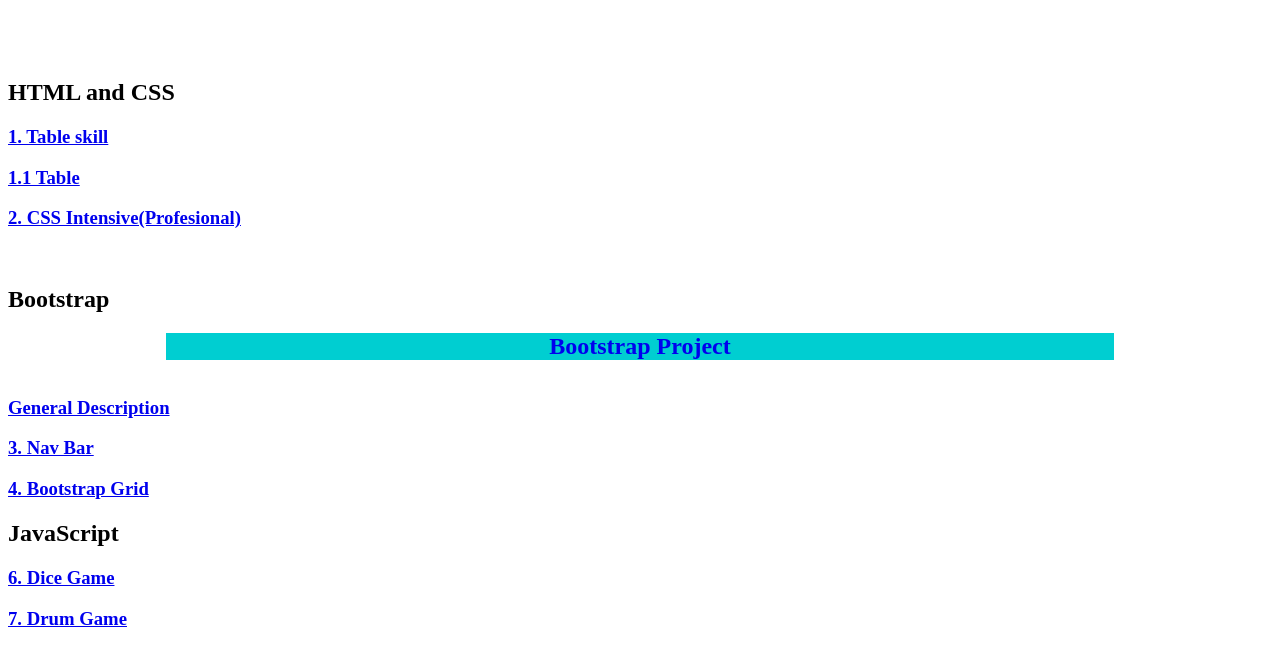
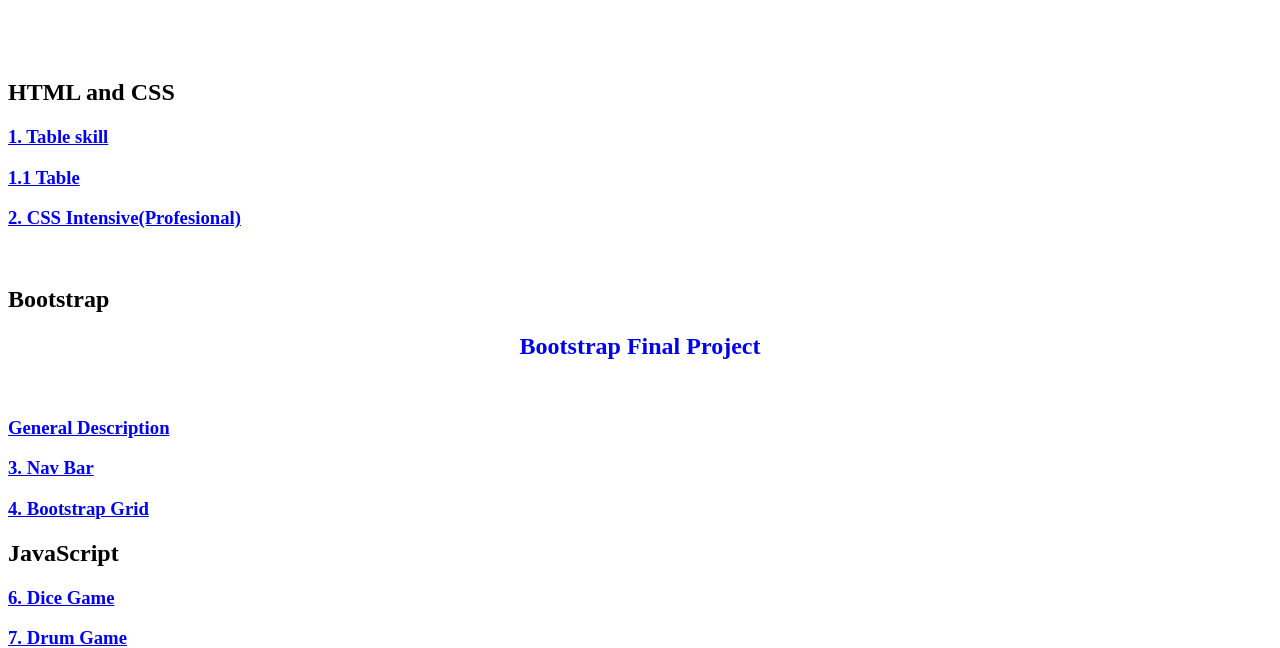
Before and after one commit to JunBinLiang/Front-End-Assignment, a plain HTML site: page Assignment.html in a window 1280 px wide. Shown: the part 158-806 px from the top of the page. Drawn offline with Linux system fonts and the light colour scheme.

Commit message:
Update Assignment.html

```diff
--- a/Assignment.html
+++ b/Assignment.html
@@ -36,7 +36,7 @@
     <a href="assignmentTable.html"><h3>1.1 Table</h3></a>
     <a href="assignment2.html"><h3>2. CSS Intensive(Profesional)</h3></a><br>
     <strong> <h2>Bootstrap</h2></strong>
-    <a class="project" href="TinDog-Start-master/TinDog-Start-master/index.html"><h2 class="project">Bootstrap Project</h2></a><br>
+    <a class="project" href="TinDog-Start-master/TinDog-Start-master/index.html"><h2>Bootstrap Final Project</h2></a><br>
     <a href="BootstrapDescription.html"><h3>General Description</h3></a>
     <a href="assignment3.html"><h3>3. Nav Bar</h3></a>
     <a href="assignment4.html"><h3>4. Bootstrap Grid</h3></a>
```
